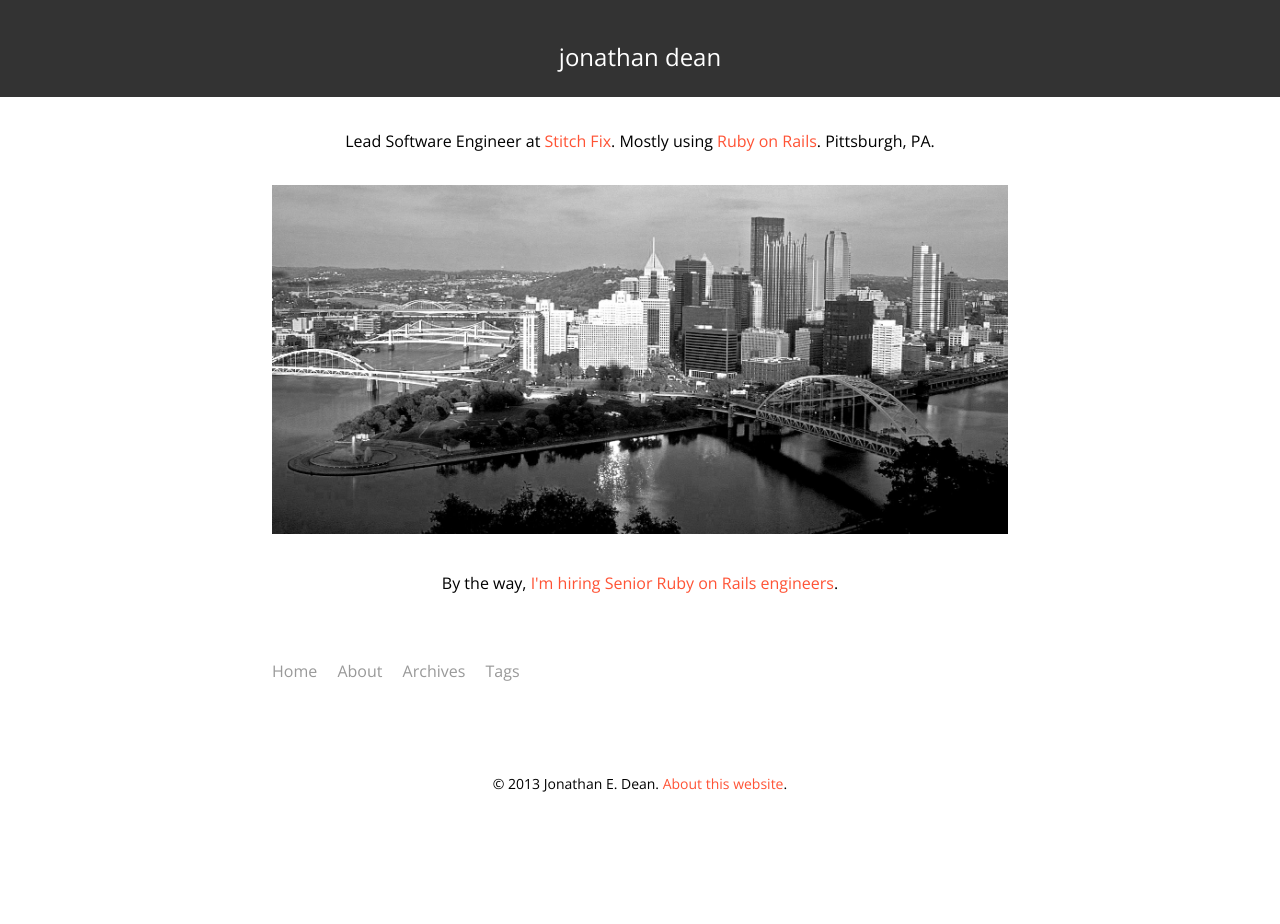
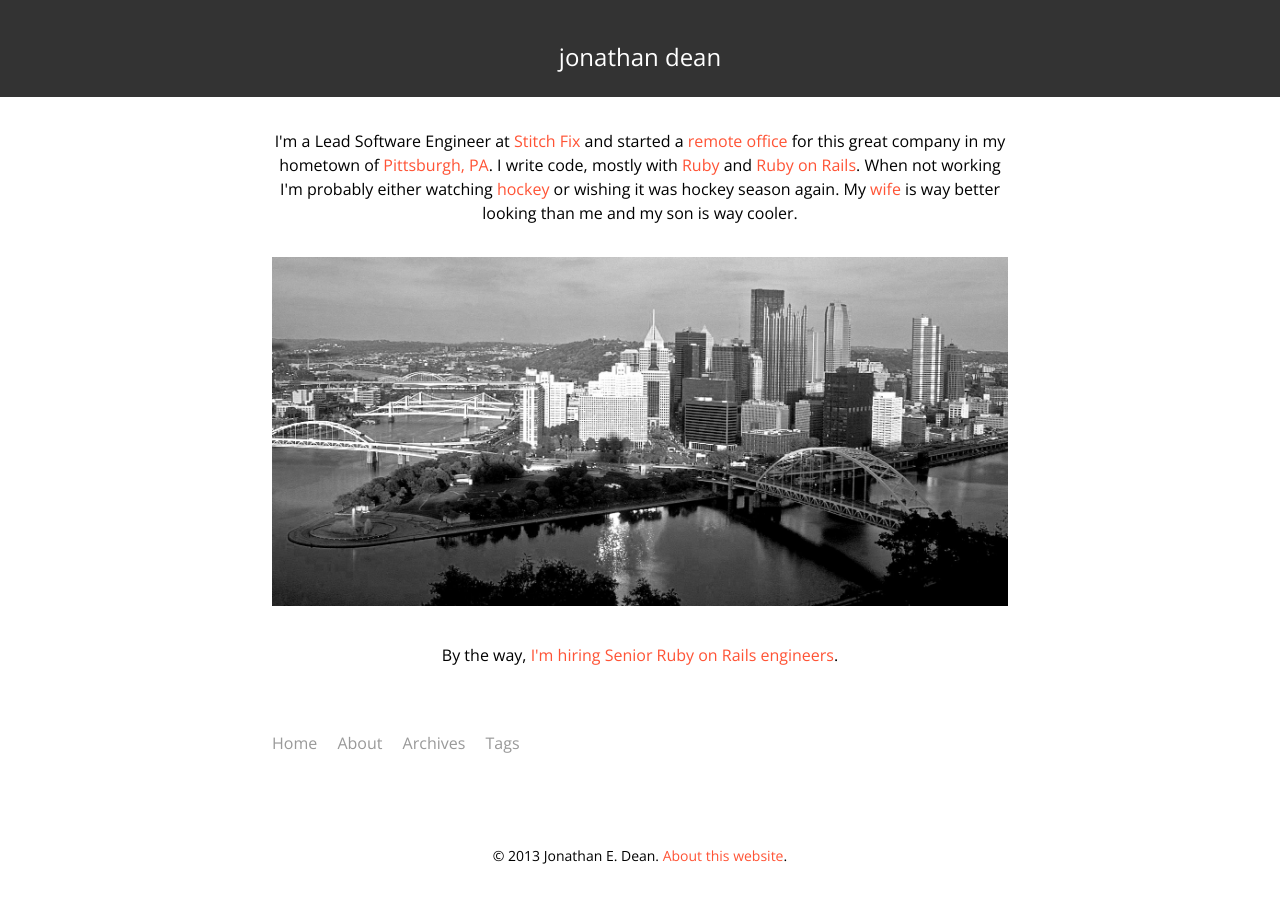
Before and after one commit to jonathandean/jonathandean.github.io, a Jekyll site: the page built from about/index.html, in a window 1280 px wide. Built offline with Jekyll 4.4.1, drawn with Linux system fonts in a browser that asks for light colours; nearby versions of some CDN libraries; some web fonts are replaced; library files that are not in the unit come from our copies; before the commit the page ends 900 px from its top, so only the background shows below that.

Commit message:
new about page

```diff
--- a/about/index.html
+++ b/about/index.html
@@ -5,7 +5,7 @@ layout: default
 <section class="single-column">
   <article>
     <p class="ct">
-      Lead Software Engineer at <a href="http://stitchfix.com">Stitch Fix</a>. Mostly using <a href="http://rubyonrails.org/">Ruby on Rails</a>. Pittsburgh, PA.
+      I'm a Lead Software Engineer at <a href="http://stitchfix.com">Stitch Fix</a> and started a <a href="http://technology.stitchfix.com/#pgh">remote office</a> for this great company in my hometown of <a href="http://www.visitpittsburgh.com/">Pittsburgh, PA</a>. I write code, mostly with <a href="https://www.ruby-lang.org/en/">Ruby</a> and <a href="http://rubyonrails.org/">Ruby on Rails</a>. When not working I'm probably either watching <a href="http://penguins.nhl.com/">hockey</a> or wishing it was hockey season again. My <a href="http://helloswooning.com/">wife</a> is way better looking than me and my son is way cooler.
     </p>
     <img src="{{ site.url }}/img/pgh-bw.jpg" alt="Pittsburgh, PA, USA">
     <p class="ct">By the way, <a href="http://technology.stitchfix.com">I'm hiring Senior Ruby on Rails engineers</a>.</p>
```
